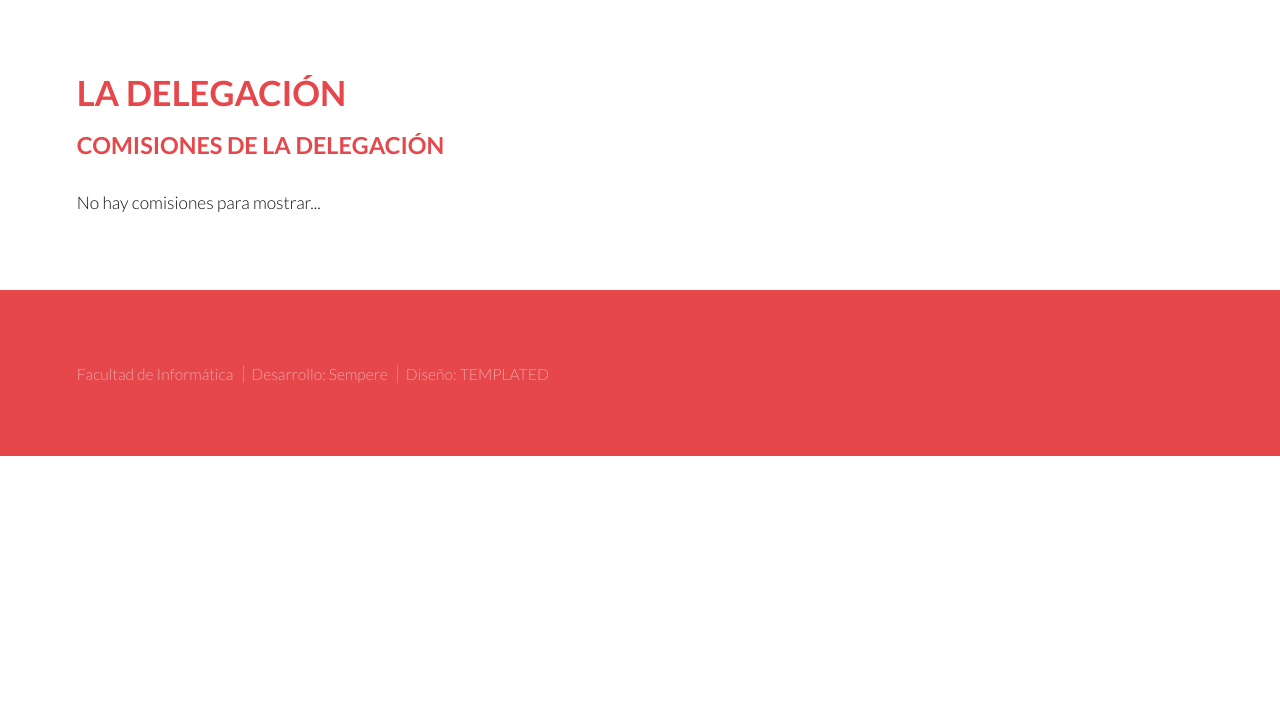
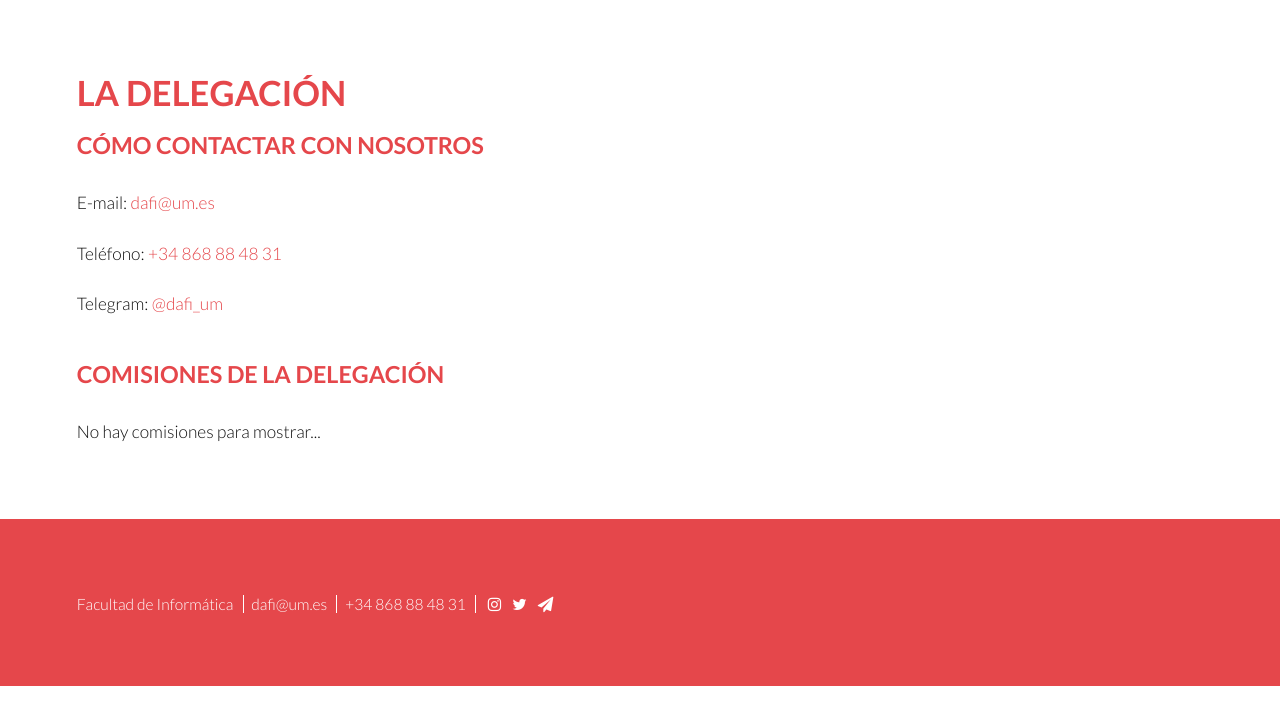
Before and after one commit to dafi-um/dafi-system, a Django app: page /delegacion/ in a window 1280 px wide. Shown: the part 89-800 px from the top of the page. Run offline with Django 3.2, Linux system fonts and the light colour scheme; data that the repository does not hold is empty; parts of the project's set-up code (start-up, migrations or seed data) failed here and were passed over; some libraries are stand-ins or nearby versions.

Commit message:
Added contact data

```diff
--- a/heart/templates/heart/about_us.html
+++ b/heart/templates/heart/about_us.html
@@ -35,6 +35,12 @@
         </div>
     {% endfor %}
 
+    <h3>Cómo contactar con nosotros</h3>
+
+    <p style="margin-bottom: 1rem;">E-mail: <a href="mailto:dafi@um.es" target="_blank">dafi@um.es</a></p>
+    <p style="margin-bottom: 1rem;">Teléfono: <a href="tel:+34868884831" target="_blank">+34 868 88 48 31</a></p>
+    <p>Telegram: <a href="https://t.me/dafi_um" target="_blank">@dafi_um</a></p>
+
     <h3>Comisiones de La Delegación</h3>
 
     {% for committee in committees %}
--- a/main/static/css/main.css
+++ b/main/static/css/main.css
@@ -3861,7 +3861,7 @@
 
 	#footer {
 		background-color: #e5474b;
-		color: #f2a3a5;
+		color: #fff;
 		padding: 4em 0 2em 0;
 		background: #e5474b;
 	}
@@ -4055,8 +4055,12 @@
 		}
 
 			#footer .copyright a {
-				color: #f2a3a5;
-			}
+				color: #fff;
+			}
+
+				#footer .copyright .footer-icons a:hover {
+					text-decoration: none;
+				}
 
 		@media screen and (max-width: 980px) {
 
@@ -4079,14 +4083,14 @@
 			#footer span + span {
 				margin-left: 0.4em;
 				padding-left: 0.5em;
-				border-left: 1px solid #ec7679;
+				border-left: 1px solid #fff;
 			}
 
 		}
 
 		@media screen and (max-width: 480px) {
 
-			#footer .copyright span {
+			#footer .copyright > span {
 				display: block;
 				margin: 0.5em 0;
 			}
--- a/main/templates/base.html
+++ b/main/templates/base.html
@@ -66,9 +66,20 @@ Released for free under the Creative Commons Attribution 3.0 license (templated.
 				</ul>
 			</form>-->
 			<div class="copyright">
-				<span><a href="https://www.um.es/web/informatica/" title="Facultad de Informática">Facultad de Informática</a></span>
-				<span>Desarrollo: <a href="https://www.sempere.dev/">Sempere</a></span>
-				<span>Diseño: <a href="https://templated.co/">TEMPLATED</a></span>
+				<span><a href="https://www.um.es/web/informatica/" target="_blank" title="Facultad de Informática">Facultad de Informática</a></span>
+				<span><a href="mailto:dafi@um.es" target="_blank">dafi@um.es</a></span>
+				<span><a href="tel:+34868884831" target="_blank">+34 868 88 48 31</a></span>
+				<span class="footer-icons">
+					<a style="margin: 0 0.25rem" href="https://www.instagram.com/dafi_um" target="_blank">
+						<span class="fa fa-instagram"></span>
+					</a>
+					<a style="margin: 0 0.25rem" href="https://www.twitter.com/dafi_um" target="_blank">
+						<span class="fa fa-twitter"></span>
+					</a>
+					<a style="margin: 0 0.25rem" href="https://t.me/dafi_um" target="_blank">
+						<span class="fa fa-send"></span>
+					</a>
+				</span>
 			</div>
 		</div>
 	</section>
```
